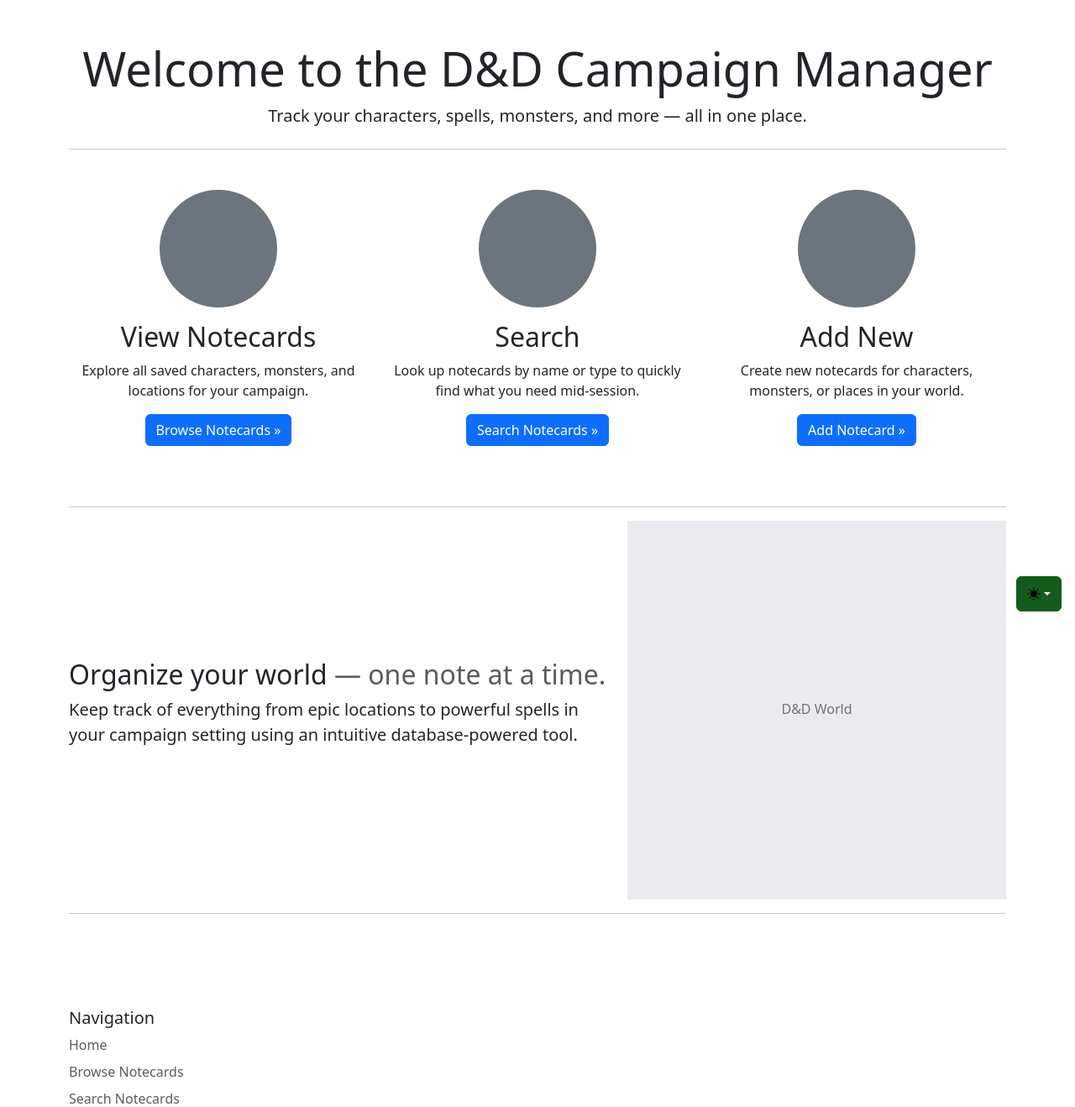
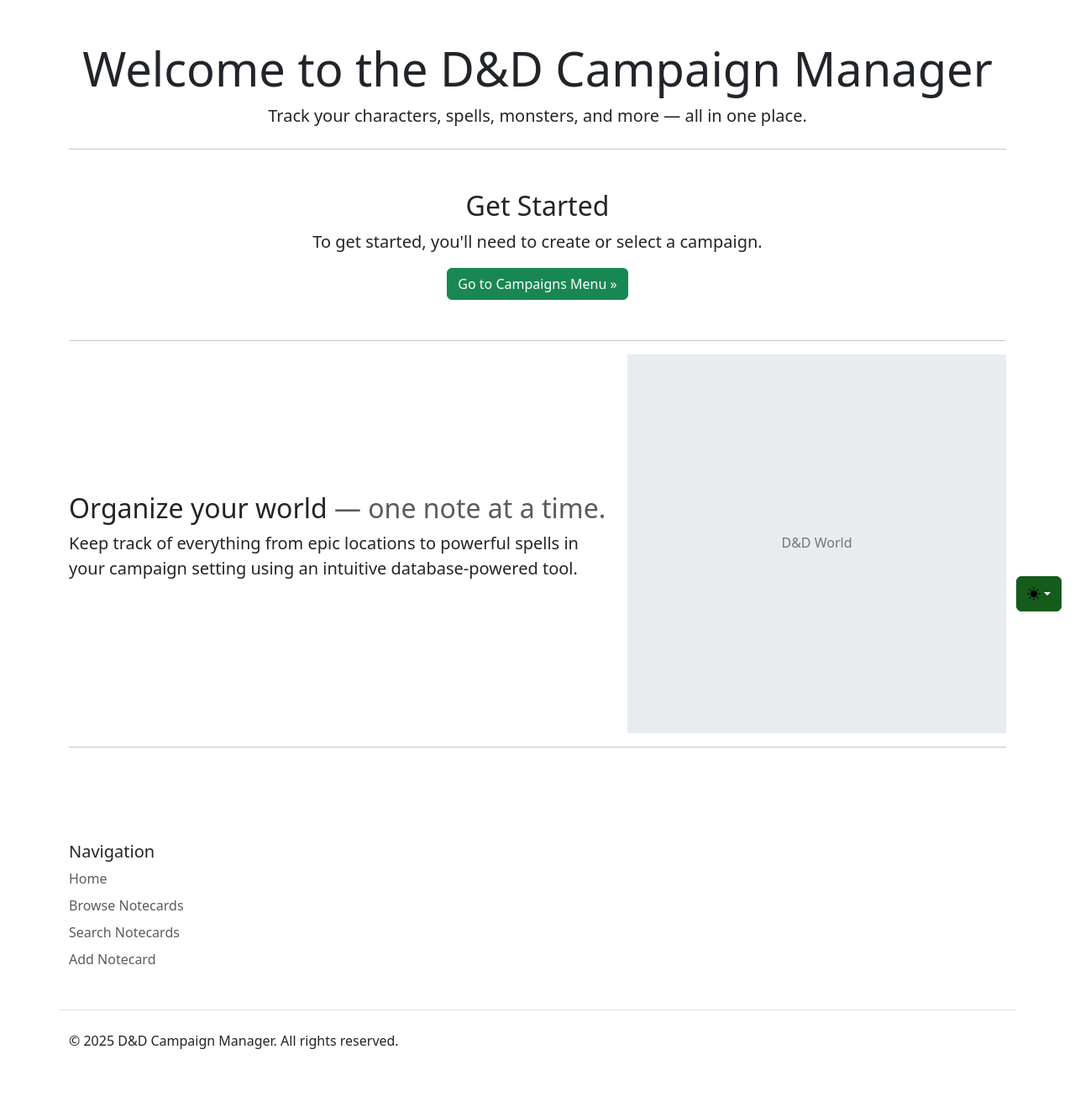
Before and after one commit to ian-1979/db-proj-25, a Flask app: page / in a window 1280 px wide. Shown: the part 56-1374 px from the top of the page at 84% size. After the commit the page ends 1305 px from the top, so only its background shows below. Run offline with Flask 3, Linux system fonts and the light colour scheme; some libraries are stand-ins or nearby versions.

Commit message:
added images to home page nav buttons and removed buttons when they are not available to the users role

```diff
--- a/dnd_flask_app/app.py
+++ b/dnd_flask_app/app.py
@@ -24,7 +24,11 @@ mysql = MySQL(app)
 # Home route
 @app.route('/')
 def index():
-    return render_template('index.html')
+    # if session.get('campain_role') == 'dm':
+    #     return render_template('index.html', role='dm')
+    # elif session.get('campaign_role') == 'player':
+    #     return render_template('index.html', role='player')
+    return render_template('index.html', role='noCampaign')
 
 # View all notecards
 @app.route('/notecards')
@@ -123,7 +127,7 @@ def login():
         password = request.form['password']
 
         cursor = mysql.connection.cursor()
-        cursor.execute("SELECT id, username, password, profile_image_path FROM user WHERE username = %s", (username,))
+        cursor.execute("SELECT id, use rname, password, profile_image_path FROM user WHERE username = %s", (username,))
         user = cursor.fetchone()
         cursor.close()
 
@@ -201,7 +205,7 @@ def selectcampaign():
         if access:
             session['campaign_id'] = selected_campaign
             session['campaign_role'] = access[0]
-            return redirect('/notecards')
+            return redirect(url_for('index'))
         else:
             return "Access denied", 403
 
--- a/dnd_flask_app/templates/index.html
+++ b/dnd_flask_app/templates/index.html
@@ -7,14 +7,14 @@
   <hr class="my-4">
 </div>
 
+{% if 'campaign_id' in session %}
 <div class="container marketing">
-  <div class="row text-center">
+  <div class="row text-center align-items-center justify-content-center">
     <!-- Feature: View Notecards -->
     <div class="col-lg-4 mb-4">
-      <svg class="bd-placeholder-img rounded-circle mb-3" width="140" height="140" xmlns="http://www.w3.org/2000/svg" role="img" aria-label="Notecards" preserveAspectRatio="xMidYMid slice" focusable="false">
-        <title>Notecards</title>
-        <rect width="100%" height="100%" fill="#6c757d"></rect>
-      </svg>
+      <a href="/notecards">
+        <img src="{{ url_for('static', filename='images/viewNotes.png') }}" class="rounded mb-3" width="140" height="140" alt="Notecards">
+      </a>
       <h2>View Notecards</h2>
       <p>Explore all saved characters, monsters, and locations for your campaign.</p>
       <a class="btn btn-primary" href="/notecards">Browse Notecards »</a>
@@ -22,37 +22,49 @@
 
     <!-- Feature: Search -->
     <div class="col-lg-4 mb-4">
-      <svg class="bd-placeholder-img rounded-circle mb-3" width="140" height="140" xmlns="http://www.w3.org/2000/svg" role="img" aria-label="Search" preserveAspectRatio="xMidYMid slice" focusable="false">
-        <title>Search</title>
-        <rect width="100%" height="100%" fill="#6c757d"></rect>
-      </svg>
+      <a href="/notecardsearch">
+        <img src="{{ url_for('static', filename='images/searchNotes.png') }}" class="rounded mb-3" width="140" height="140" alt="Search">
+      </a>
       <h2>Search</h2>
       <p>Look up notecards by name or type to quickly find what you need mid-session.</p>
       <a class="btn btn-primary" href="/notecardsearch">Search Notecards »</a>
     </div>
 
+    {% if session.get('campaign_role') == 'dm' %}
     <!-- Feature: Add New -->
     <div class="col-lg-4 mb-4">
-      <svg class="bd-placeholder-img rounded-circle mb-3" width="140" height="140" xmlns="http://www.w3.org/2000/svg" role="img" aria-label="Create" preserveAspectRatio="xMidYMid slice" focusable="false">
-        <title>Create</title>
-        <rect width="100%" height="100%" fill="#6c757d"></rect>
-      </svg>
+      <a href="/newnotecard">
+        <img src="{{ url_for('static', filename='images/addNote.png') }}" class="rounded mb-3" width="140" height="140" alt="Add New">
+      </a>
       <h2>Add New</h2>
       <p>Create new notecards for characters, monsters, or places in your world.</p>
       <a class="btn btn-primary" href="/newnotecard">Add Notecard »</a>
     </div>
+    {% endif %}
   </div>
 </div>
+
+{% else %}
+<div class="container text-center my-5">
+  <h2>Get Started</h2>
+  <p class="lead">To get started, you'll need to create or select a campaign.</p>
+  <a class="btn btn-success" href="/campaigns">Go to Campaigns Menu »</a>
+</div>
+{% endif %}
+
 
 <div class="container my-5">
   <hr class="featurette-divider">
   <div class="row featurette align-items-center">
     <div class="col-md-7">
       <h2 class="featurette-heading">Organize your world <span class="text-muted">— one note at a time.</span></h2>
-      <p class="lead">Keep track of everything from epic locations to powerful spells in your campaign setting using an intuitive database-powered tool.</p>
+      <p class="lead">Keep track of everything from epic locations to powerful spells in your campaign setting using an
+        intuitive database-powered tool.</p>
     </div>
     <div class="col-md-5">
-      <svg class="bd-placeholder-img featurette-image img-fluid mx-auto" width="500" height="500" xmlns="http://www.w3.org/2000/svg" role="img" aria-label="Campaign Art" preserveAspectRatio="xMidYMid slice" focusable="false">
+      <svg class="bd-placeholder-img featurette-image img-fluid mx-auto" width="500" height="500"
+        xmlns="http://www.w3.org/2000/svg" role="img" aria-label="Campaign Art" preserveAspectRatio="xMidYMid slice"
+        focusable="false">
         <title>Campaign</title>
         <rect width="100%" height="100%" fill="#e9ecef"></rect>
         <text x="50%" y="50%" fill="#6c757d" dy=".3em" text-anchor="middle">D&D World</text>
```
Also changed, not shown: dnd_flask_app/templates/selectcampaign.html (+12 -2 lines), dnd_flask_app/static/images/addNote.png (added), dnd_flask_app/static/images/searchNotes.png (added), dnd_flask_app/static/images/viewNotes.png (added).
